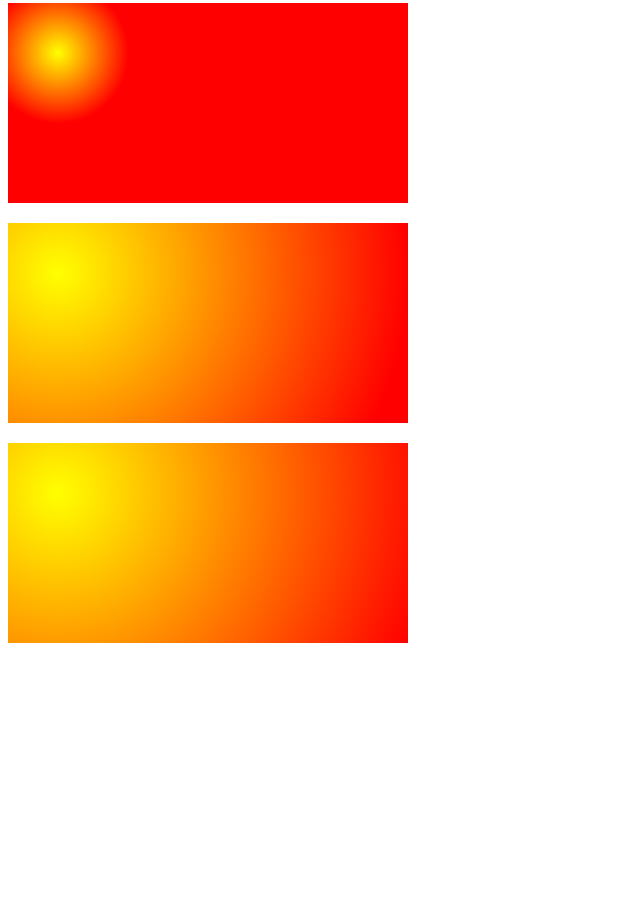
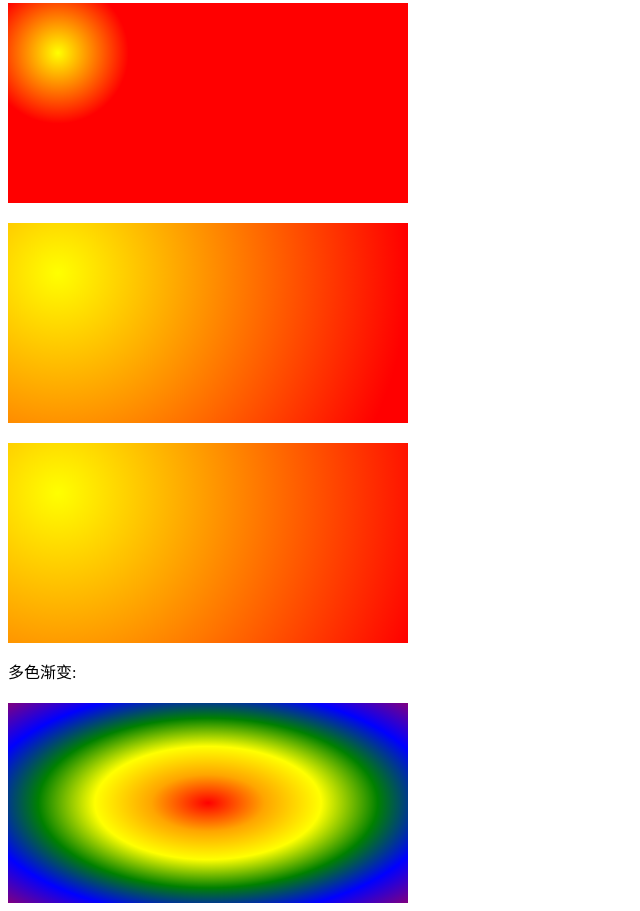
Before and after one commit to ZCreturn0/thoughts, a plain HTML site: page css/径向渐变.html in a window 1280 px wide. Shown: the part 1577-2488 px from the top of the page, without its empty margins (0-640 px from the left). Before the commit the page ends 2228 px from the top, so only its background shows below. Drawn offline with Linux system fonts and the light colour scheme.

Commit message:
多色渐变

```diff
--- a/css/径向渐变.html
+++ b/css/径向渐变.html
@@ -52,6 +52,10 @@
         .circleEnd3{
             background: radial-gradient(farthest-corner circle at 50px 50px, yellow, red);
         }
+        /* 多色渐变 */
+        .mutiColor{
+            background: radial-gradient(red, orange, yellow, green, blue, purple);
+        }
     </style>
 </head>
 <body>
@@ -70,5 +74,7 @@
     <div class="box circleEnd1"></div>
     <div class="box circleEnd2"></div>
     <div class="box circleEnd3"></div>
+    <p>多色渐变:</p>
+    <div class="box mutiColor"></div>
 </body>
 </html>
```
